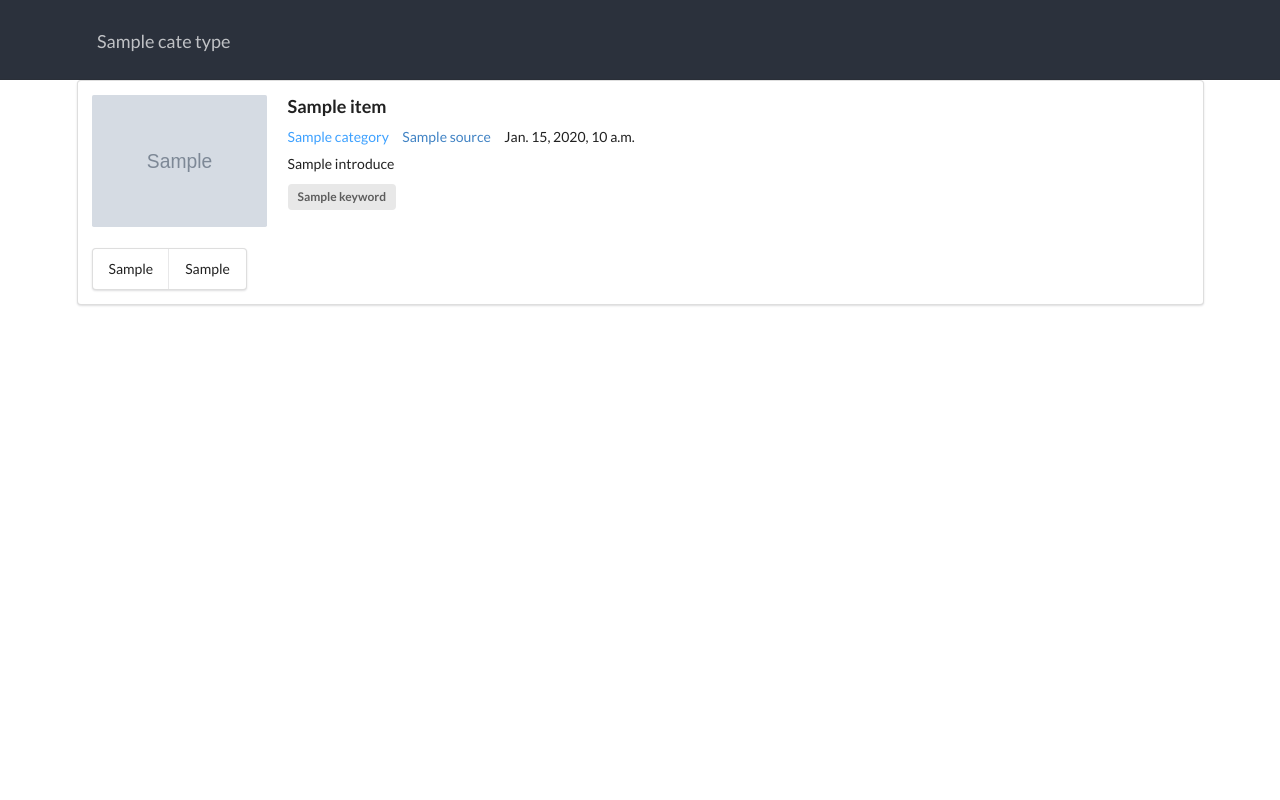
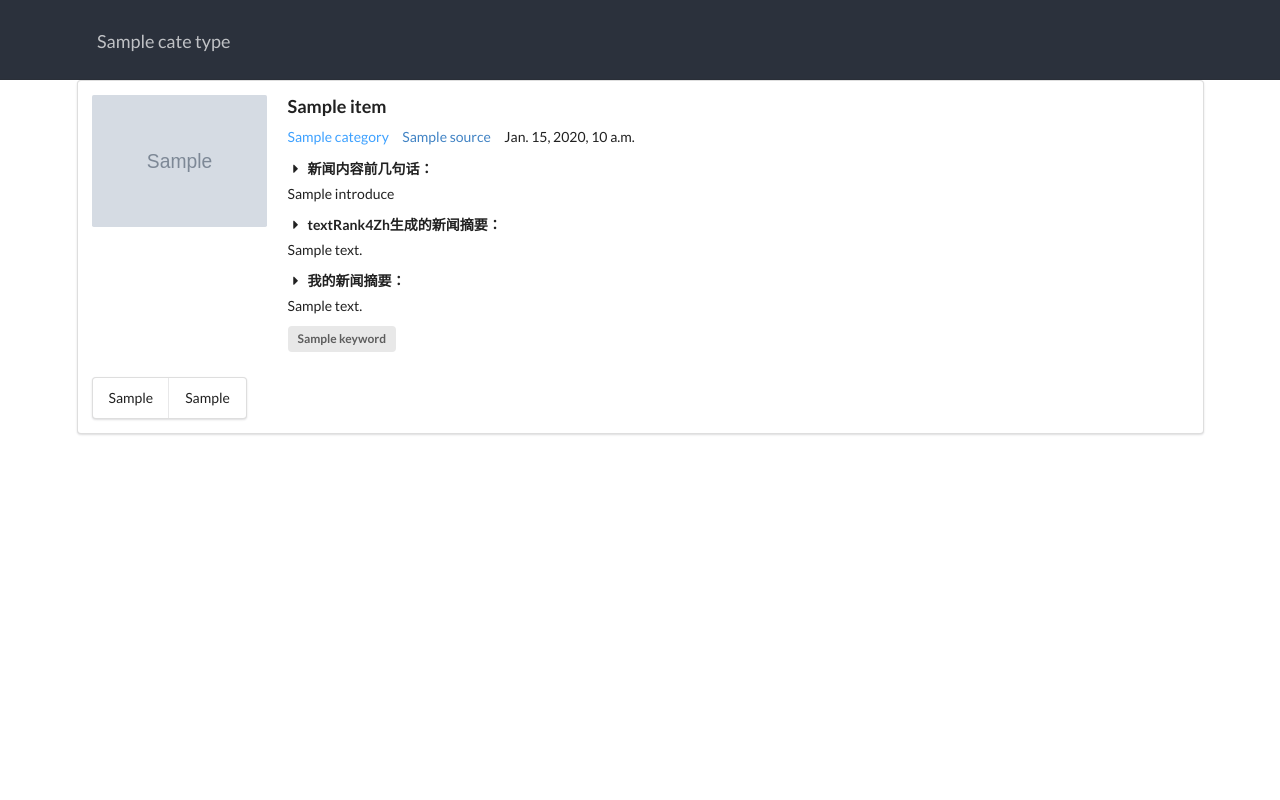
Before and after one commit to yonghuizhong/newsQQDjango, a Django app: template templates/article.html in a window 1280 px wide. Run offline with Django 3.2, Linux system fonts and the light colour scheme; the template is opened without the code that fills it: most values are stand-ins (such as "Sample title", 1, 10 or a date in 2020); grey boxes marked "Sample" are stand-in pictures; parts of the project's set-up code (start-up, migrations or seed data) failed here and were passed over.

Commit message:
添加新闻摘要部分

```diff
--- a/newsqq/models.py
+++ b/newsqq/models.py
@@ -16,6 +16,8 @@ class Article(Document):
     keywords = ListField()
     time = DateTimeField()
     source = StringField()
+    summary = StringField()
+    my_summary = StringField()
     meta = {'collection': 'links'}
 
 
--- a/templates/article.html
+++ b/templates/article.html
@@ -19,7 +19,20 @@
                                         <a href="{{ item.href }}"
                                            target="_blank">&nbsp;&nbsp;&nbsp;&nbsp;{{ item.source }}</a>
                                         <span>&nbsp;&nbsp;&nbsp;&nbsp;{{ item.time }}</span>
-                                        <p>{{ item.introduce|linebreaks }}</p>
+                                        <div class="ui list">
+                                            <div class="item">
+												<div class="header"><i class="right triangle icon"></i>新闻内容前几句话：</div>
+												<p>{{ item.introduce|linebreaks }}</p>
+											</div>
+											<div class="item">
+												<div class="header"><i class="right triangle icon"></i>textRank4Zh生成的新闻摘要：</div>
+												<p>{{ item.summary|linebreaks }}</p>
+											</div>
+											<div class="item">
+												<div class="header"><i class="right triangle icon"></i>我的新闻摘要：</div>
+												<p>{{ item.my_summary|linebreaks }}</p>
+											</div>
+                                        </div>
                                     </div>
                                     <div class="extra">
                                         {% for i in item.keywords %}
```
